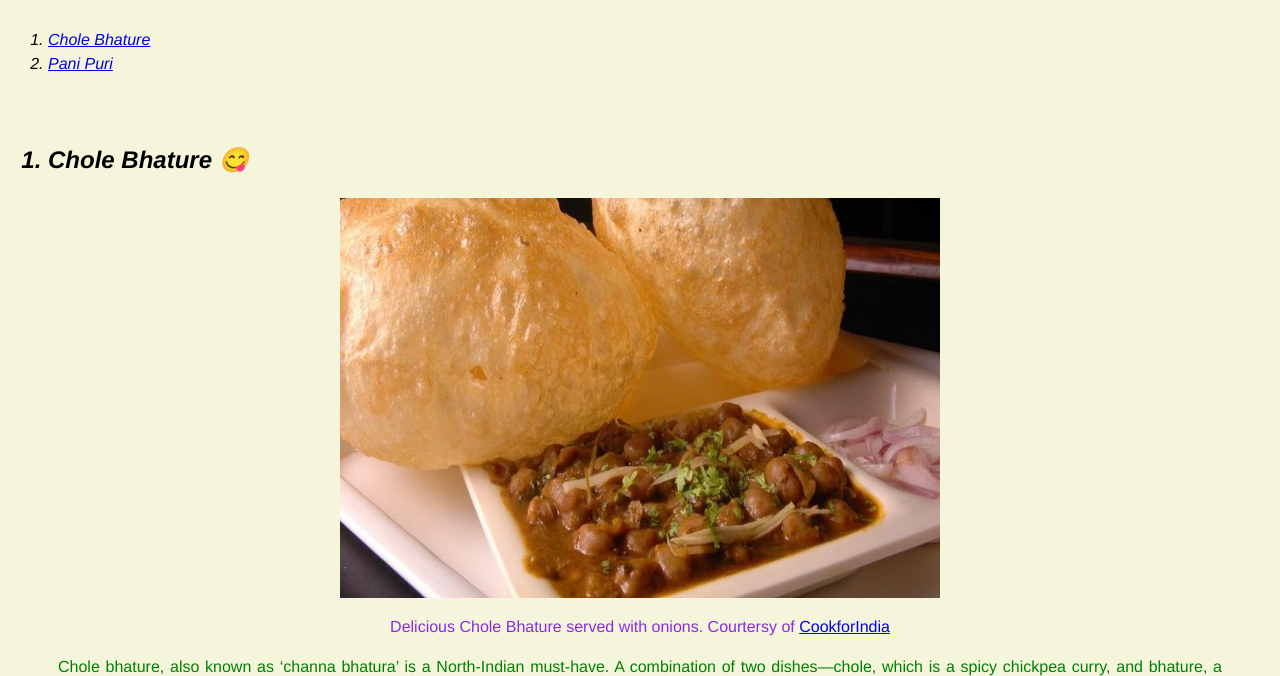
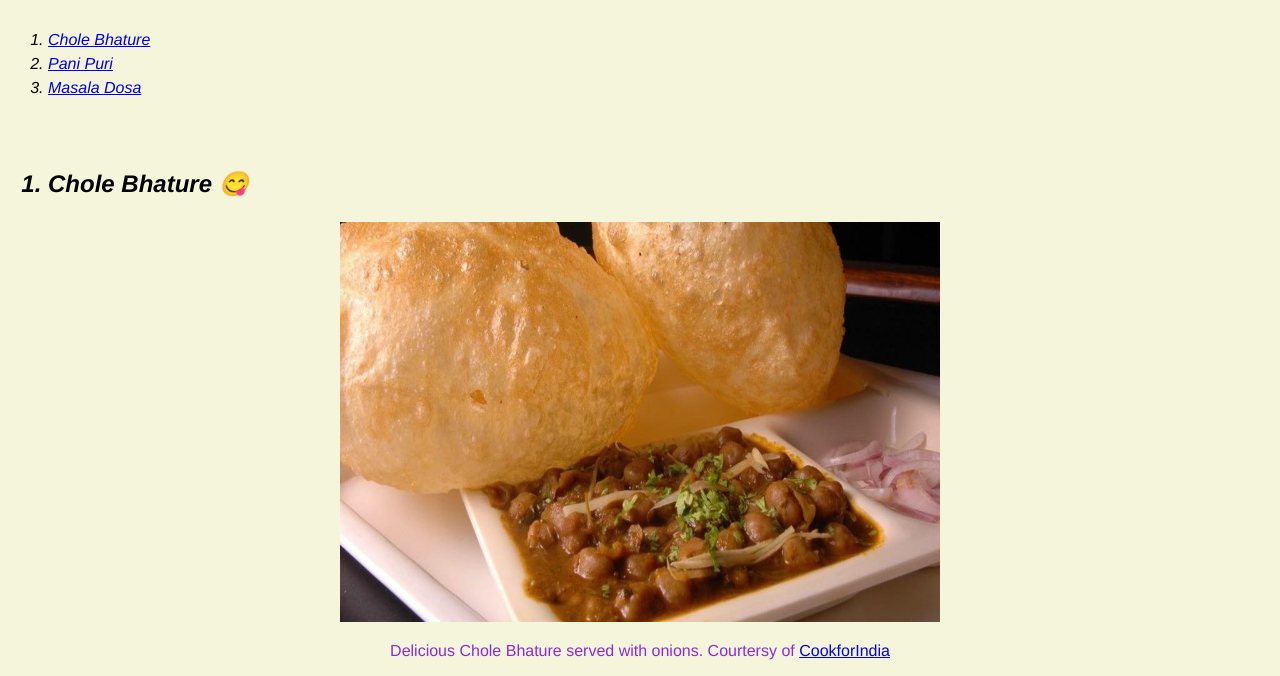
Before and after one commit to St-Louis-Women-March-2022/js-assignment-4-html-me-something-RoohieK, a website: page index.html in a window 1280 px wide. Shown: the part 134-810 px from the top of the page. Drawn offline with Linux system fonts and the light colour scheme.

Commit message:
updated3  html

```diff
--- a/index.html
+++ b/index.html
@@ -16,7 +16,7 @@
          <ol>
             <em><li><a href="#Chole Bhature">  Chole Bhature</a></li></em>
             <em><li><a href="#Pani Puri"> Pani Puri</a> </li></em>
-         <!--   <em><li><a href="#Masala Dosa"> Masala Dosa</a></li></em> -->
+           <em><li><a href="#Masala Dosa"> Masala Dosa</a></li></em>
          </ol>
       </header>
       <main>
@@ -279,7 +279,7 @@
                </ol>
             </section>
             <section>
-            <em><h2><li><a name = "<Masala Dosa>"> Masala Dosa  </a> &#128523;</li> </h2></em>
+            <em><h2><li><a name = "Masala Dosa"> Masala Dosa  </a> &#128523;</li> </h2></em>
                <p id="testP" class="funParagraph">
                   Pani puri | golgappa | puchka | pani poori -  indian street food recipes are world famous because of the taste, flavour and combination of spices. Most of them are either made with ragda curry or with the combination of deep-fried snacks in a chaat chutney. But there are some other unique water-based street food recipes and pani puri recipe or golgappa is one such popular street food snack.
                </p>
```
